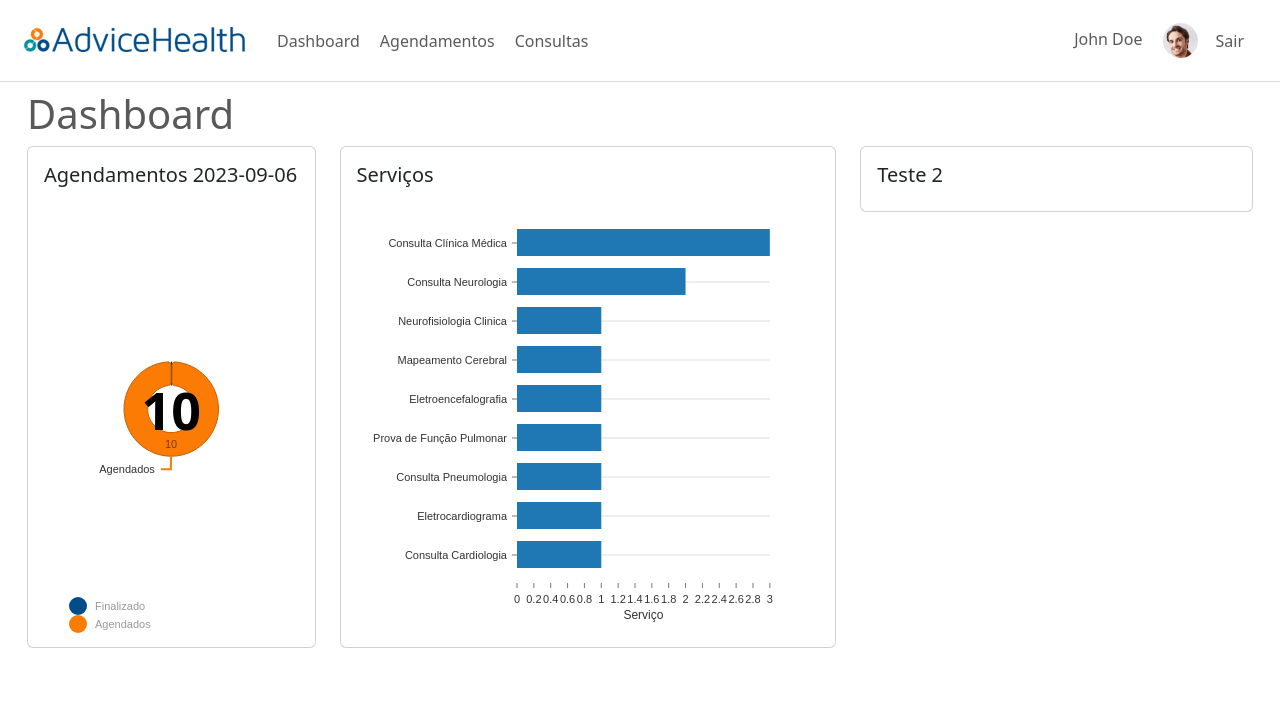
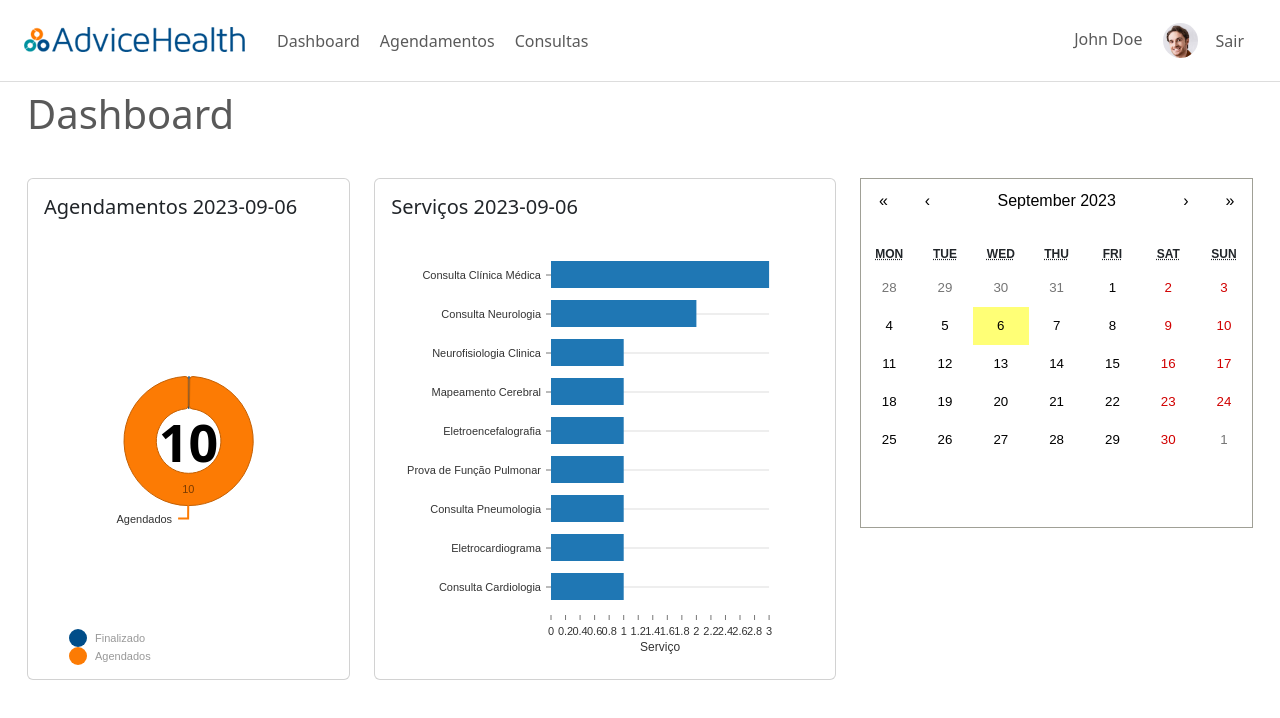
Before and after one commit to dhyoko/advice-health-demo, a React (Create React App) app: page / in a window 1280 px wide. Shown: the top 718 px of the page. Built offline with nearby package versions, Linux system fonts and the light colour scheme.

Commit message:
Add simple calendar

```diff
--- a/src/components/layout/style.js
+++ b/src/components/layout/style.js
@@ -7,5 +7,6 @@ export const ContainerWrapper = styled.div`
 
   .page-title {
     color: ${COLORS.SOFT_BLACK};
+    margin: 40px 0;
   }
 `;
--- /dev/null
+++ b/src/pages/dashboard/components/appointmentsCalendar.js
@@ -0,0 +1,9 @@
+import React from "react";
+import Calendar from "react-calendar";
+import "react-calendar/dist/Calendar.css";
+
+const AppointmentsCalendar = () => {
+  return <Calendar />;
+};
+
+export default AppointmentsCalendar;
--- /dev/null
+++ b/src/pages/dashboard/components/index.js
@@ -0,0 +1,5 @@
+import AppointmentPieChart from "./appointmentsPieChart";
+import ServicesBarChart from "./servicesBarChart";
+import AppointmentsCalendar from "./appointmentsCalendar";
+
+export { AppointmentPieChart, ServicesBarChart, AppointmentsCalendar };
--- a/src/pages/dashboard/index.js
+++ b/src/pages/dashboard/index.js
@@ -3,9 +3,12 @@ import { Row, Col } from "react-bootstrap";
 import { formatISO } from "date-fns";
 import { Layout, InfoCard } from "../../components";
 import appointmentsMock from "../../mocks/appointment";
-import AppointmentPieChart from "./components/appointmentsPieChart";
-import ServicesBarChart from "./components/servicesBarChart";
-import { CardWrapper } from "./style";
+import {
+  AppointmentPieChart,
+  ServicesBarChart,
+  AppointmentsCalendar,
+} from "./components";
+import { CardWrapper, CalendarWrapper } from "./style";
 
 const Dashboard = () => {
   const now = formatISO(new Date(), { representation: "date" });
@@ -15,7 +18,18 @@ const Dashboard = () => {
       <Row>
         <Col
           lg={{
-            span: 3,
+            span: 8,
+            order: 1,
+          }}
+          xs={{
+            span: 12,
+            order: 2,
+          }}
+        >
+          <Row>
+            <Col
+              lg={{
+                span: 5,
                 order: 1,
               }}
               xs={{
@@ -31,7 +45,7 @@ const Dashboard = () => {
             </Col>
             <Col
               lg={{
-            span: 5,
+                span: 7,
                 order: 1,
               }}
               xs={{
@@ -40,10 +54,12 @@ const Dashboard = () => {
               }}
             >
               <CardWrapper>
-            <InfoCard title="Serviços">
+                <InfoCard title={`Serviços ${now}`}>
                   <ServicesBarChart appointments={appointmentsMock} />
                 </InfoCard>
               </CardWrapper>
+            </Col>
+          </Row>
         </Col>
         <Col
           lg={{
@@ -55,7 +71,9 @@ const Dashboard = () => {
             order: 1,
           }}
         >
-          <InfoCard title="Teste 2"></InfoCard>
+          <CalendarWrapper>
+            <AppointmentsCalendar />
+          </CalendarWrapper>
         </Col>
       </Row>
     </Layout>
--- a/src/pages/dashboard/style.js
+++ b/src/pages/dashboard/style.js
@@ -5,3 +5,14 @@ export const CardWrapper = styled.div`
     height: 500px;
   }
 `;
+
+export const CalendarWrapper = styled.div`
+  .react-calendar {
+    height: 350px;
+    width: 100%;
+
+    .react-calendar__viewContainer {
+      height: 100%;
+    }
+  }
+`;
```
Lines whose indentation alone changed are shown as unchanged.
